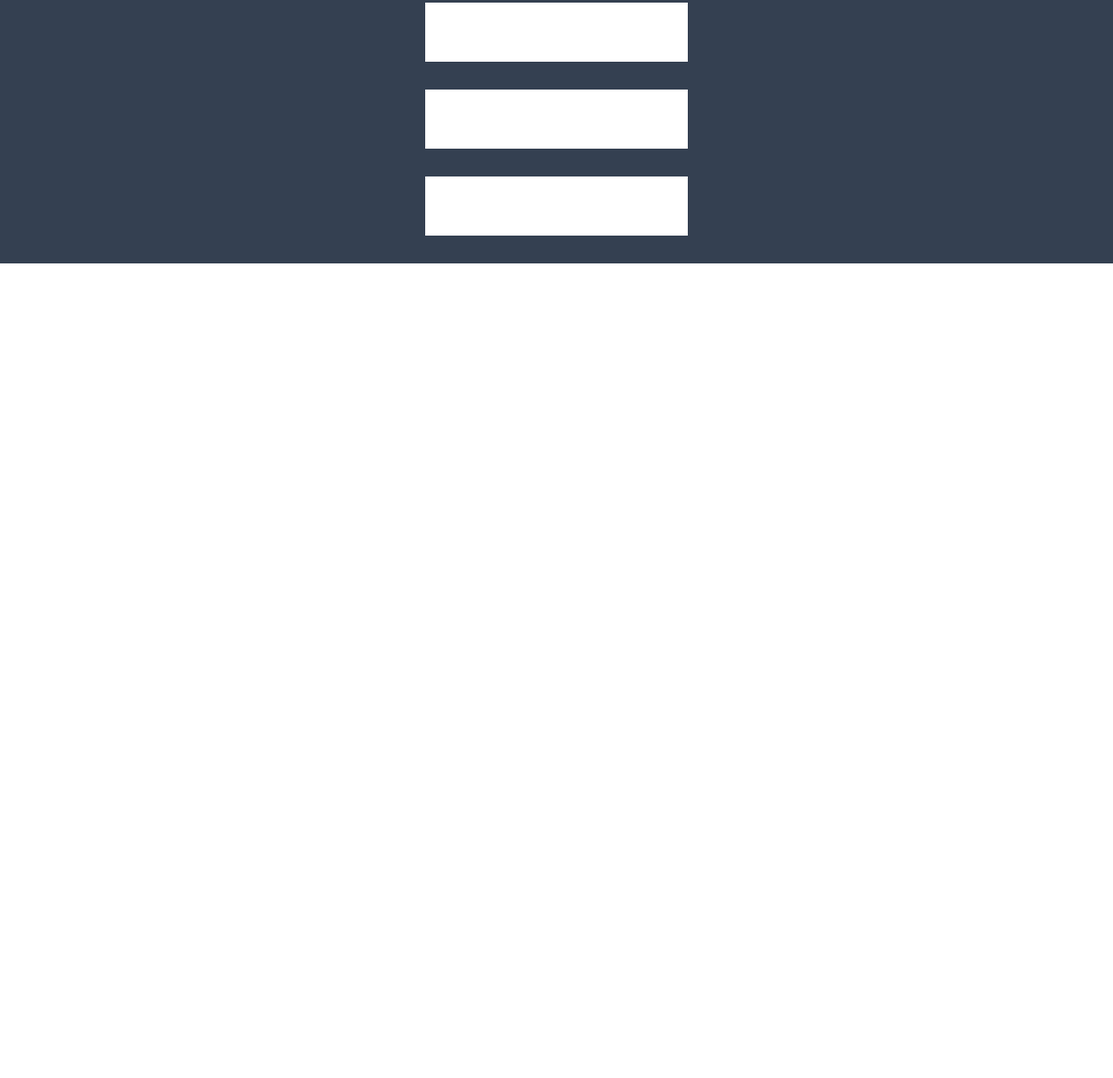
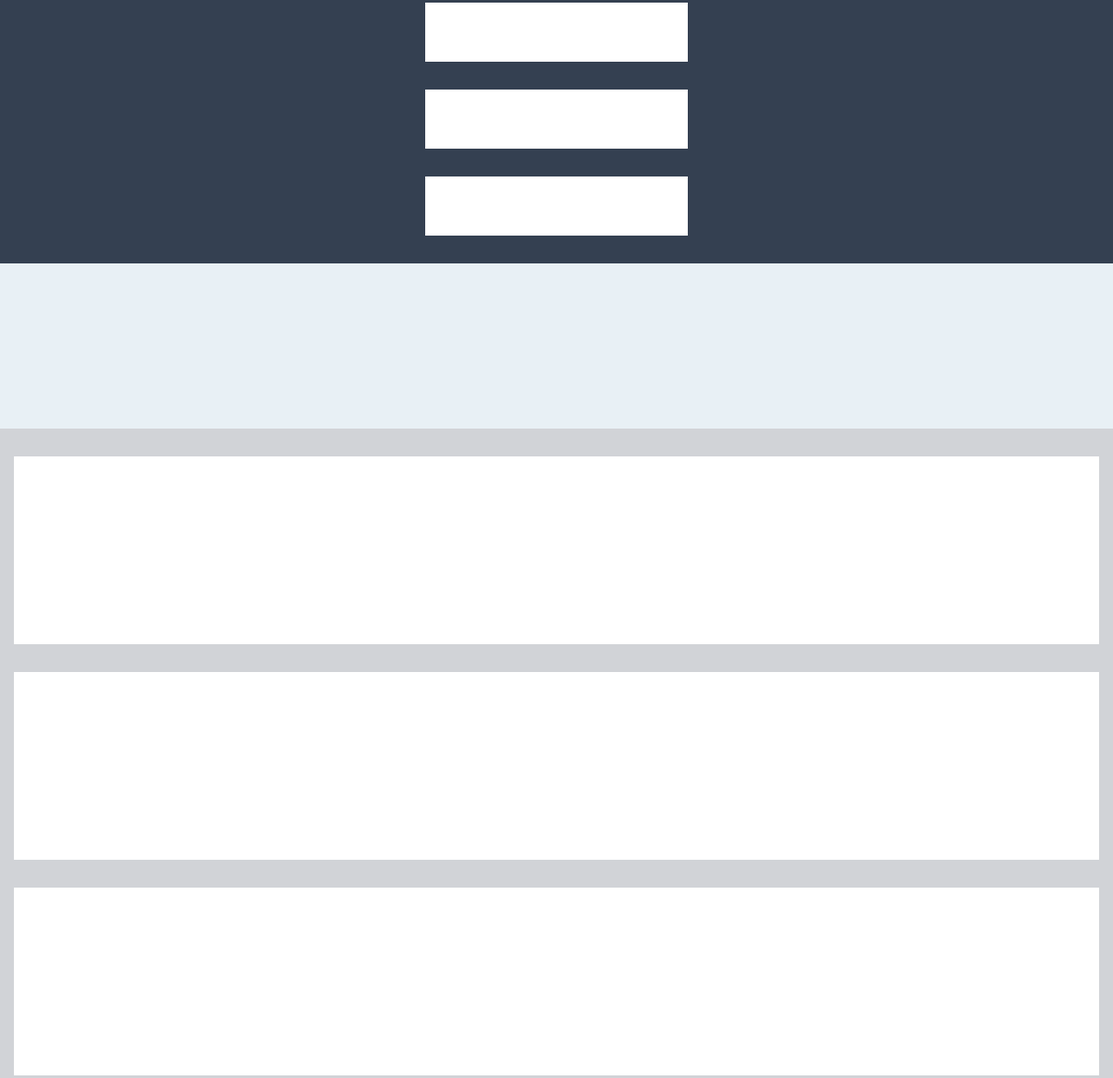
Before and after one commit to Moryf1990/Mobile-Layout-2-Part-2, a plain HTML site: page index.html in a window 1280 px wide. Shown: the part 929-2169 px from the top of the page at 87% size. Before the commit the page ends 1232 px from the top, so only its background shows below. Drawn offline with nearby package versions, Linux system fonts and the light colour scheme.

Commit message:
Stage 1 Main Section

```diff
--- a/index.html
+++ b/index.html
@@ -4,7 +4,7 @@
 		<title>Mobile Layout 2</title>
 		<!-- <link rel="stylesheet" type="text/css" href="styles/normalize.css"> -->
 		<link rel="stylesheet" type="text/css" href="styles/main.css">
-		<link href='https://fonts.googleapis.com/css?family=Open+Sans' rel='stylesheet' type='text/css'>
+		<link href="https://fonts.googleapis.com/css?family=Open+Sans" rel="stylesheet" type="text/css">
 	</head>
 	<body>
 		<header></header>
@@ -16,9 +16,27 @@
 			<p class="image-text1"></p>
 			<p class="image-text2"></p>
 			<p class="image-text2"></p>
-
 			<!-- <div class="div"></div>
 			<div class="div2"></div> -->
 		</section>
+		<section class="para-section">
+		</section>
+		<section class="big-grey">
+			<div class="big-white">
+			</div>
+			<div class="big-white2">
+			</div>
+			<div class="big-white2">
+			</div>
+			<div class="big-white2">
+			</div>
+			<div class="big-white2">
+			</div>
+			<div class="big-white2">
+			</div>
+		</section>
+		<section class="bottom-section">
+			<!-- <button class="button"></button> -->
+		</section>
 	</body>
 </html>
--- a/styles/main.css
+++ b/styles/main.css
@@ -60,6 +60,36 @@ header {
 	width: 18.875em;
 	height: 4.25em;
 }
+
+.para-section {
+	height: 11.875em;
+	background: #E8F0F5;
+}
+
+.big-grey {
+	height: 98.5625em;
+	background: #D1D3D7;
+	padding-top: 2em;
+}
+
+.big-white {
+	background: white;
+	margin: 0 1em;
+	height: 13.5em;
+}
+
+.big-white2 {
+	background: white;
+	margin: 0 1em;
+	margin-top: 2em;
+	color: #fff;
+	height: 13.5em;
+}
+
+.bottom-section {
+	height: 10.625em;
+	background: #E8F0F5;
+}
 /*.div {
 	height: 4em;
 	background: #fff;
```
